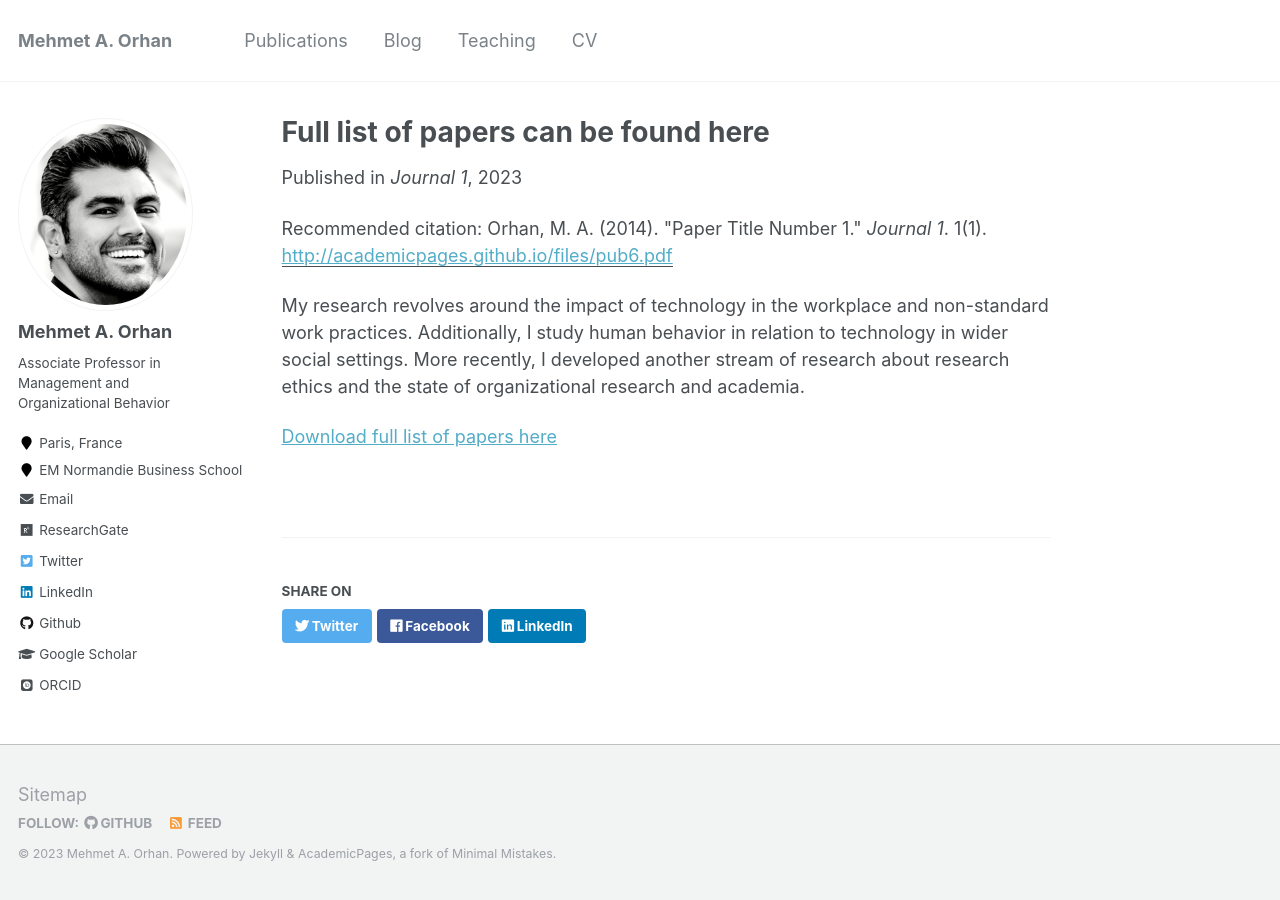
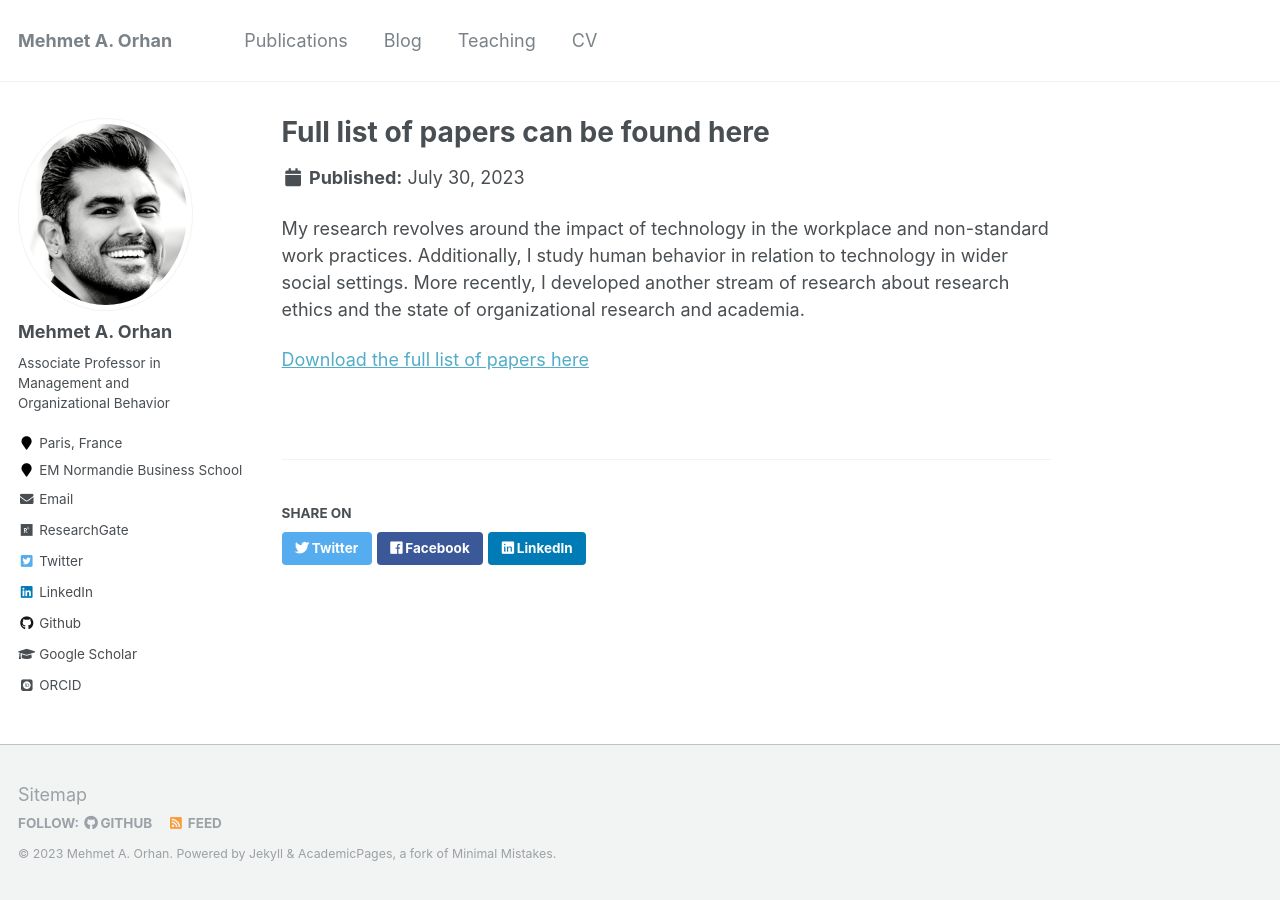
Before and after one commit to maorhan/maorhan.github.io, a Jekyll site: the page built from _publications/2009-10-01-paper-title-number-1.md, in a window 1280 px wide. Built offline with Jekyll 4.4.1, drawn with Linux system fonts in a browser that asks for light colours; some web fonts are replaced.

Commit message:
Update 2009-10-01-paper-title-number-1.md

```diff
--- a/_publications/2009-10-01-paper-title-number-1.md
+++ b/_publications/2009-10-01-paper-title-number-1.md
@@ -4,11 +4,9 @@ collection: publications
 permalink: /publication/2009-10-01-paper-title-number-1
 excerpt: 'My research revolves around the impact of technology in the workplace and non-standard work practices. Additionally, I study human behavior in relation to technology in wider social settings. More recently, I developed another stream of research about research ethics and the state of organizational research and academia'
 date: 2023-07-30
-venue: 'Journal 1'
-paperurl: 'http://academicpages.github.io/files/pub6.pdf'
-citation: 'Orhan, M. A. (2014). &quot;Paper Title Number 1.&quot; <i>Journal 1</i>. 1(1).'
+
 ---
 My research revolves around the impact of technology in the workplace and non-standard work practices. Additionally, I study human behavior in relation to technology in wider social settings.
 More recently, I developed another stream of research about research ethics and the state of organizational research and academia.
 
-[Download full list of papers here](http://maorhan.github.io/files/List of Publications Aug23.pdf)
+[Download the full list of papers here](http://maorhan.github.io/files/List of Publications Aug23.pdf)
```
